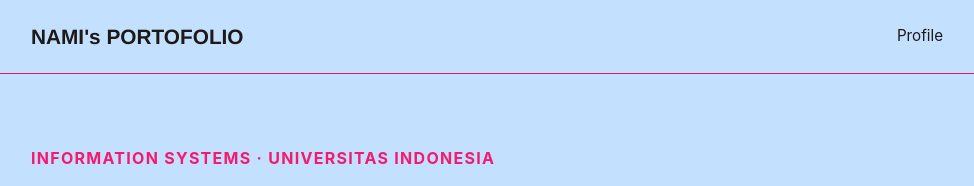
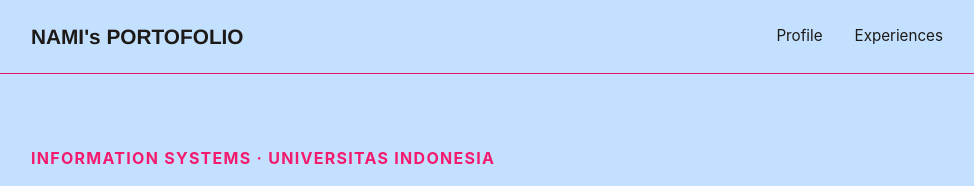
Before and after one commit to nasywanamira/myportofolio, a Django app: page / in a window 1280 px wide. Shown: the top 186 px of the page, without its empty margins (153-1127 px from the left). Run offline with Django 5.2, Linux system fonts and the light colour scheme.

Commit message:
revision: adding navigation bar

```diff
--- a/templates/index.html
+++ b/templates/index.html
@@ -16,6 +16,7 @@
             <a href="#profile" class="brand">NAMI's PORTOFOLIO</a>
             <nav>
                 <a href="#profile">Profile</a>
+                <a href="#experiences">Experiences</a>
             </nav>
         </div>
     </header>
```
